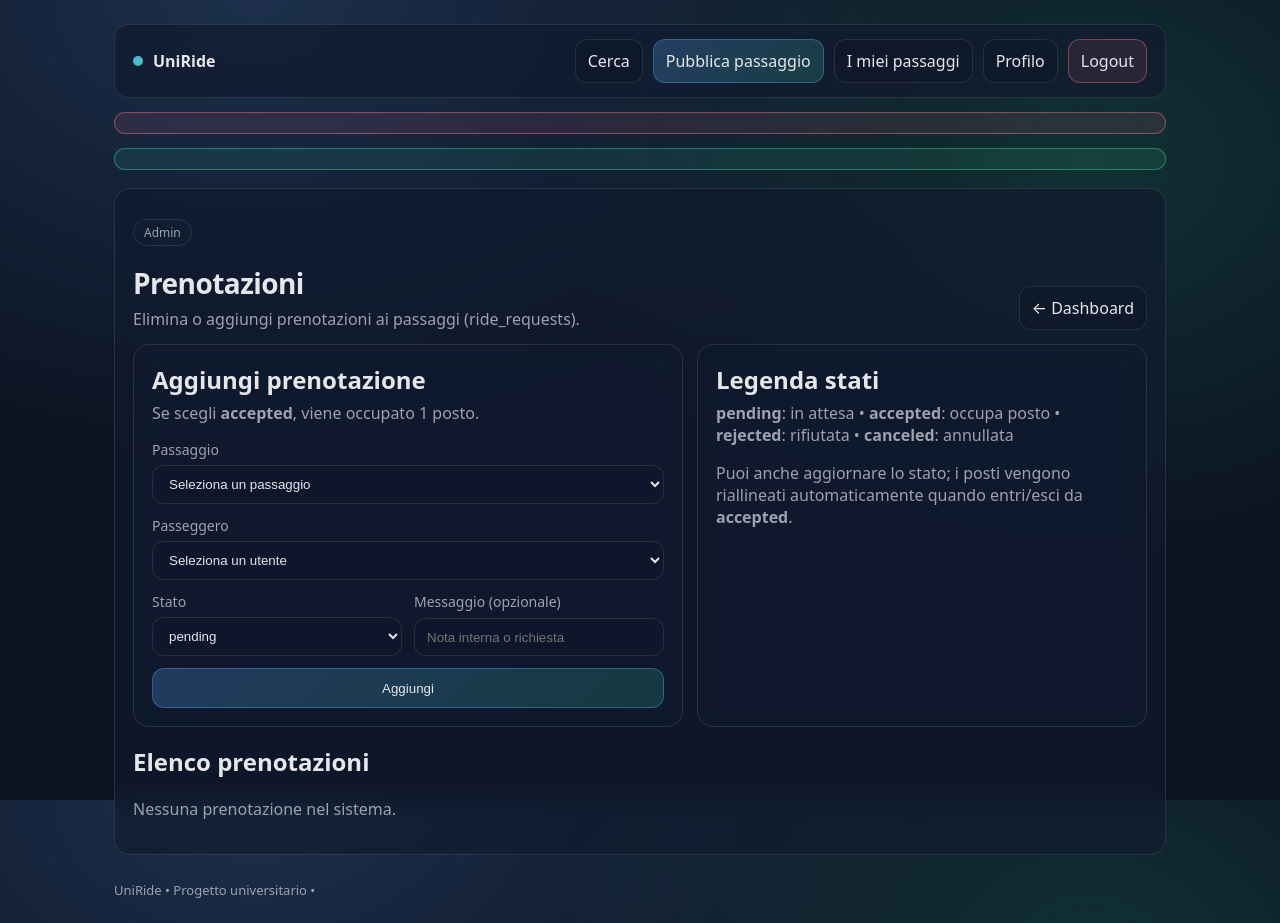
After one commit to uncespuglio/Progetto-Tecnologie-Web, a PHP site: template template/admin/admin_requests.php in a window 1280 px wide. The commit adds this page. Run offline with PHP 8.4, Linux system fonts and the light colour scheme; the template is opened without the code that fills it, so the values that code supplies are empty.

Commit message:
added admin function to elimate account and to modify ride request

```diff
--- a/index.php
+++ b/index.php
@@ -45,6 +45,12 @@ switch ($page) {
 		case 'admin_user_edit':
 			require __DIR__ . '/admin/admin_user_edit.php';
 		break;
+		case 'admin_user_delete':
+			require __DIR__ . '/admin/admin_user_delete.php';
+		break;
+		case 'admin_requests':
+			require __DIR__ . '/admin/admin_requests.php';
+		break;
 		case 'request_seat':
 			require __DIR__ . '/user/request_seat.php';
 		break;
--- a/template/admin/admin.php
+++ b/template/admin/admin.php
@@ -6,6 +6,7 @@
 
 	<div style="margin-top:14px; display:flex; gap:10px; flex-wrap:wrap;">
 		<a class="btn primary" href="<?= e(url('?p=admin_rides')) ?>">Gestisci passaggi (CRUD)</a>
+		<a class="btn" href="<?= e(url('?p=admin_requests')) ?>">Gestisci prenotazioni</a>
 		<a class="btn" href="<?= e(url('?p=admin_users')) ?>">Gestisci utenti</a>
 	</div>
 
--- /dev/null
+++ b/template/admin/admin_requests.php
@@ -0,0 +1,143 @@
+<?php /** @var array $requests */ /** @var array $rides */ /** @var array $users */ ?>
+<div class="card" style="margin-top:18px;">
+	<div style="display:flex; justify-content:space-between; gap:12px; flex-wrap:wrap; align-items:flex-end;">
+		<div>
+			<p class="pill">Admin</p>
+			<h1 class="title" style="margin-top:6px;">Prenotazioni</h1>
+			<p class="subtitle">Elimina o aggiungi prenotazioni ai passaggi (ride_requests).</p>
+		</div>
+		<div>
+			<a class="btn" href="<?= e(url('?p=admin')) ?>">← Dashboard</a>
+		</div>
+	</div>
+
+	<div class="grid two" style="margin-top:14px; gap:14px;">
+		<div class="card" style="margin:0;">
+			<h2 style="margin:0;">Aggiungi prenotazione</h2>
+			<p class="muted" style="margin-top:6px;">Se scegli <strong>accepted</strong>, viene occupato 1 posto.</p>
+
+			<form class="form" method="post" action="<?= e(url('?p=admin_requests')) ?>" style="margin-top:10px;">
+				<?= csrf_field() ?>
+				<input type="hidden" name="op" value="add">
+
+				<label>
+					Passaggio
+					<select name="ride_id" required>
+						<option value="" disabled selected>Seleziona un passaggio</option>
+						<?php foreach ($rides as $r): ?>
+							<option value="<?= e((string)$r['id']) ?>">
+								#<?= e((string)$r['id']) ?> • <?= e($r['from_city']) ?> → <?= e($r['to_city']) ?> • <?= e((string)$r['depart_at']) ?> • posti <?= e((string)$r['seats_available']) ?>/<?= e((string)$r['seats_total']) ?>
+							</option>
+						<?php endforeach; ?>
+					</select>
+				</label>
+
+				<label>
+					Passeggero
+					<select name="passenger_id" required>
+						<option value="" disabled selected>Seleziona un utente</option>
+						<?php foreach ($users as $u): ?>
+							<?php if ((string)($u['role'] ?? 'user') === 'admin') continue; ?>
+							<option value="<?= e((string)$u['id']) ?>"><?= e($u['email']) ?><?php if (!empty($u['full_name'])): ?> • <?= e($u['full_name']) ?><?php endif; ?></option>
+						<?php endforeach; ?>
+					</select>
+				</label>
+
+				<div class="row two">
+					<label>
+						Stato
+						<select name="status" required>
+							<option value="pending">pending</option>
+							<option value="accepted">accepted</option>
+							<option value="rejected">rejected</option>
+							<option value="canceled">canceled</option>
+						</select>
+					</label>
+					<label>
+						Messaggio (opzionale)
+						<input name="message" placeholder="Nota interna o richiesta">
+					</label>
+				</div>
+
+				<button class="btn primary" type="submit">Aggiungi</button>
+			</form>
+		</div>
+
+		<div class="card" style="margin:0;">
+			<h2 style="margin:0;">Legenda stati</h2>
+			<p class="muted" style="margin-top:6px;"><strong>pending</strong>: in attesa • <strong>accepted</strong>: occupa posto • <strong>rejected</strong>: rifiutata • <strong>canceled</strong>: annullata</p>
+			<p class="muted" style="margin-top:8px;">Puoi anche aggiornare lo stato; i posti vengono riallineati automaticamente quando entri/esci da <strong>accepted</strong>.</p>
+		</div>
+	</div>
+
+	<h2 style="margin-top:18px;">Elenco prenotazioni</h2>
+
+	<?php if (!$requests): ?>
+		<p class="muted" style="margin-top:10px;">Nessuna prenotazione nel sistema.</p>
+	<?php else: ?>
+		<table class="table" style="margin-top:10px;">
+			<thead>
+				<tr>
+					<th>Passaggio</th>
+					<th>Passeggero</th>
+					<th>Stato</th>
+					<th>Creato</th>
+					<th>Azioni</th>
+				</tr>
+			</thead>
+			<tbody>
+			<?php foreach ($requests as $rr): ?>
+				<tr>
+					<td>
+						<a href="<?= e(url('?p=ride&id=' . (int)$rr['ride_id'])) ?>">
+							#<?= e((string)$rr['ride_id']) ?> • <?= e($rr['from_city']) ?> → <?= e($rr['to_city']) ?>
+						</a>
+						<div class="muted" style="font-size:12px; margin-top:4px;">Partenza: <?= e((string)$rr['depart_at']) ?> • Driver: <?= e((string)$rr['driver_email']) ?></div>
+					</td>
+					<td>
+						<div><?= e((string)$rr['passenger_email']) ?></div>
+						<div class="muted" style="font-size:12px; margin-top:4px;"><?= e((string)($rr['passenger_name'] ?? '')) ?></div>
+					</td>
+					<td><span class="pill"><?= e((string)$rr['status']) ?></span></td>
+					<td class="muted"><?= e((string)$rr['created_at']) ?></td>
+					<td style="display:flex; gap:10px; flex-wrap:wrap;">
+						<?php if ((string)$rr['status'] === 'pending'): ?>
+							<form method="post" action="<?= e(url('?p=admin_requests')) ?>">
+								<?= csrf_field() ?>
+								<input type="hidden" name="op" value="set_status">
+								<input type="hidden" name="request_id" value="<?= e((string)$rr['id']) ?>">
+								<input type="hidden" name="next_status" value="accepted">
+								<button class="btn primary" type="submit">Accetta</button>
+							</form>
+							<form method="post" action="<?= e(url('?p=admin_requests')) ?>">
+								<?= csrf_field() ?>
+								<input type="hidden" name="op" value="set_status">
+								<input type="hidden" name="request_id" value="<?= e((string)$rr['id']) ?>">
+								<input type="hidden" name="next_status" value="rejected">
+								<button class="btn" type="submit">Rifiuta</button>
+							</form>
+						<?php endif; ?>
+
+						<?php if (in_array((string)$rr['status'], ['pending', 'accepted'], true)): ?>
+							<form method="post" action="<?= e(url('?p=admin_requests')) ?>">
+								<?= csrf_field() ?>
+								<input type="hidden" name="op" value="set_status">
+								<input type="hidden" name="request_id" value="<?= e((string)$rr['id']) ?>">
+								<input type="hidden" name="next_status" value="canceled">
+								<button class="btn" type="submit">Annulla</button>
+							</form>
+						<?php endif; ?>
+
+						<form method="post" action="<?= e(url('?p=admin_requests')) ?>" onsubmit="return confirm('Eliminare questa prenotazione?');">
+							<?= csrf_field() ?>
+							<input type="hidden" name="op" value="delete">
+							<input type="hidden" name="request_id" value="<?= e((string)$rr['id']) ?>">
+							<button class="btn danger" type="submit">Elimina</button>
+						</form>
+					</td>
+				</tr>
+			<?php endforeach; ?>
+			</tbody>
+		</table>
+	<?php endif; ?>
+</div>
--- a/template/admin/admin_user_edit.php
+++ b/template/admin/admin_user_edit.php
@@ -42,5 +42,10 @@
 	<div class="card">
 		<h2 style="margin:0">Nota rubric</h2>
 		<p class="muted" style="margin-top:6px;">Questa schermata copre l’aggiornamento profilo lato Admin e la gestione ruoli (contenuti/utenti).</p>
+
+		<hr style="margin:14px 0; border:0; border-top:1px solid rgba(148,163,184,.18)">
+		<h3 style="margin:0">Zona pericolosa</h3>
+		<p class="muted" style="margin-top:6px;">Eliminare un account rimuove anche i suoi passaggi e/o prenotazioni (in base ai vincoli del DB).</p>
+		<a class="btn danger" href="<?= e(url('?p=admin_user_delete&id=' . (int)$u['id'])) ?>">Elimina account</a>
 	</div>
 </div>
--- a/template/admin/admin_users.php
+++ b/template/admin/admin_users.php
@@ -31,7 +31,10 @@
 					<td><?= e($u['full_name']) ?></td>
 					<td class="muted"><?= e($u['university']) ?></td>
 					<td><span class="pill"><?= e((string)($u['role'] ?? 'user')) ?></span></td>
-					<td><a class="btn" href="<?= e(url('?p=admin_user_edit&id=' . (int)$u['id'])) ?>">Modifica</a></td>
+					<td style="display:flex; gap:10px; flex-wrap:wrap;">
+						<a class="btn" href="<?= e(url('?p=admin_user_edit&id=' . (int)$u['id'])) ?>">Modifica</a>
+						<a class="btn danger" href="<?= e(url('?p=admin_user_delete&id=' . (int)$u['id'])) ?>">Elimina</a>
+					</td>
 				</tr>
 			<?php endforeach; ?>
 			</tbody>
```
Also changed, not shown: admin/admin_requests.php (added, +171 -0 lines), admin/admin_user_delete.php (added, +81 -0 lines), template/admin/admin_user_delete.php (added, +27 -0 lines).
